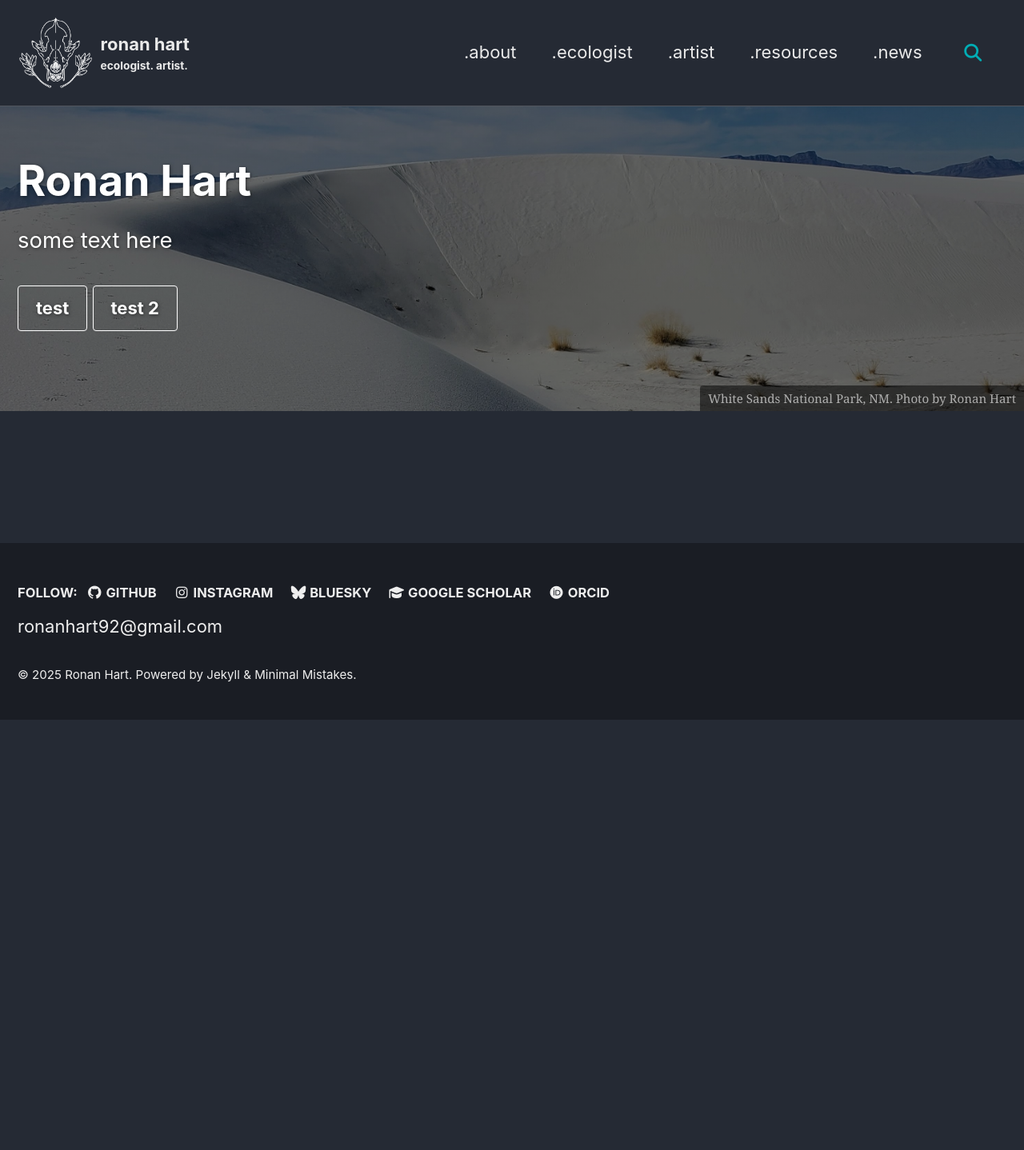
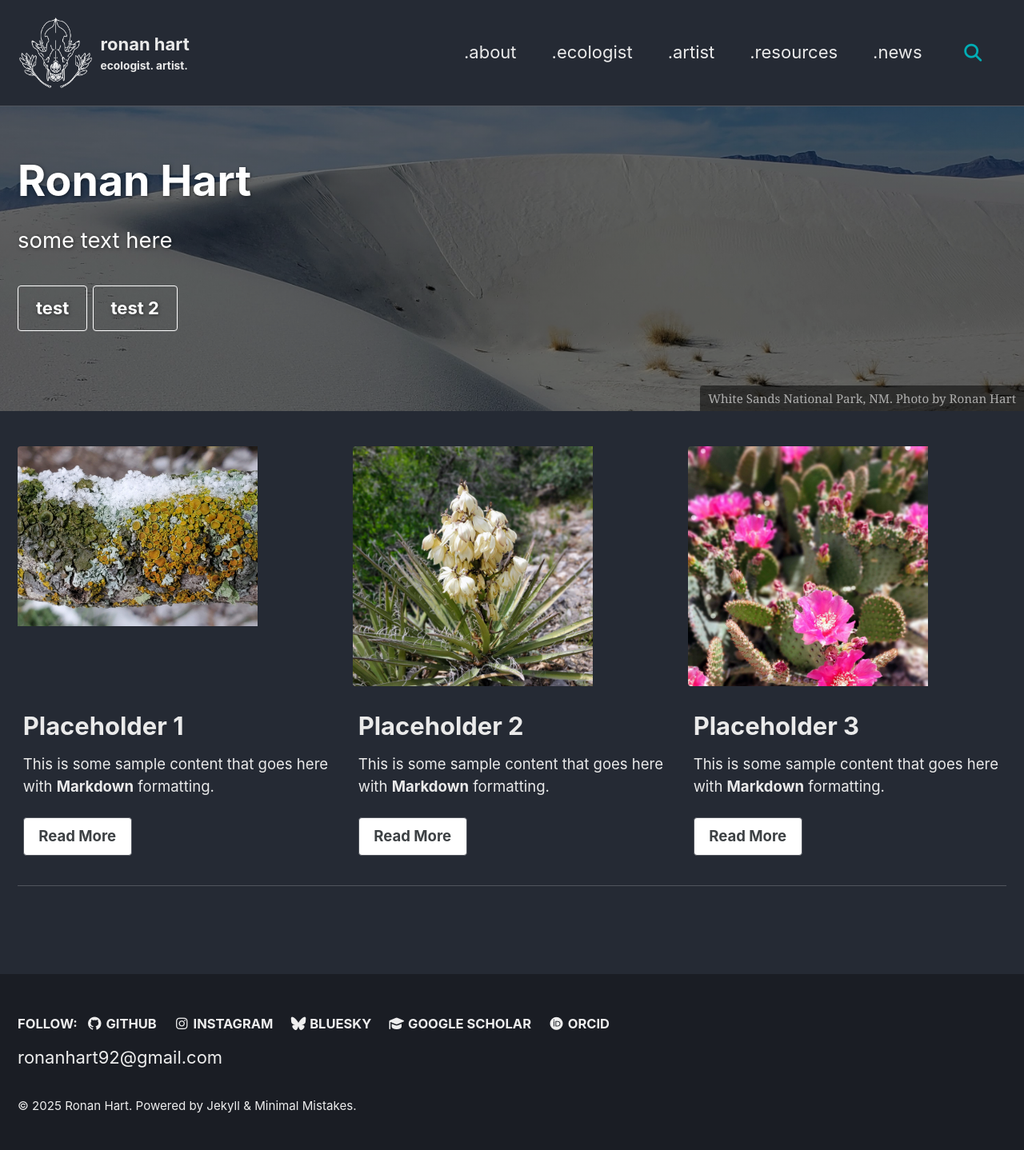
Before and after one commit to ronanhart/ronanhart.github.io, a Jekyll site: the page built from index.html, in a window 1280 px wide. Shown: the whole page at 80% size. Built offline with Jekyll 4.4.1, drawn with Linux system fonts in a browser that asks for light colours; cached includes are drawn as plain includes; the list of posts is cut into pages by our own code; before the commit the page ends 900 px from its top, so only the background shows below that.

Commit message:
figuring out homepage stuff

```diff
--- a/index.html
+++ b/index.html
@@ -16,4 +16,29 @@ header:
 excerpt: "some text here"
 intro:
   - excerpt: "Some more text here."
+
+feature_row:
+  - image_path: /assets/images/gallery/20241103_114431.jpg
+    alt: "placeholder image 1"
+    title: "Placeholder 1"
+    excerpt: "This is some sample content that goes here with **Markdown** formatting."
+    url: "#test-link"
+    btn_label: "Read More"
+    btn_class: "btn--inverse"
+  - image_path: /assets/images/gallery/20240524_151807.jpg
+    alt: "placeholder image 2"
+    title: "Placeholder 2"
+    excerpt: "This is some sample content that goes here with **Markdown** formatting."
+    url: "#test-link"
+    btn_label: "Read More"
+    btn_class: "btn--inverse"
+  - image_path: /assets/images/gallery/20240524_140506.jpg
+    title: "Placeholder 3"
+    excerpt: "This is some sample content that goes here with **Markdown** formatting."
+    url: "#test-link"
+    btn_label: "Read More"
+    btn_class: "btn--inverse"
+
 ---
+
+{% include feature_row %}
```
